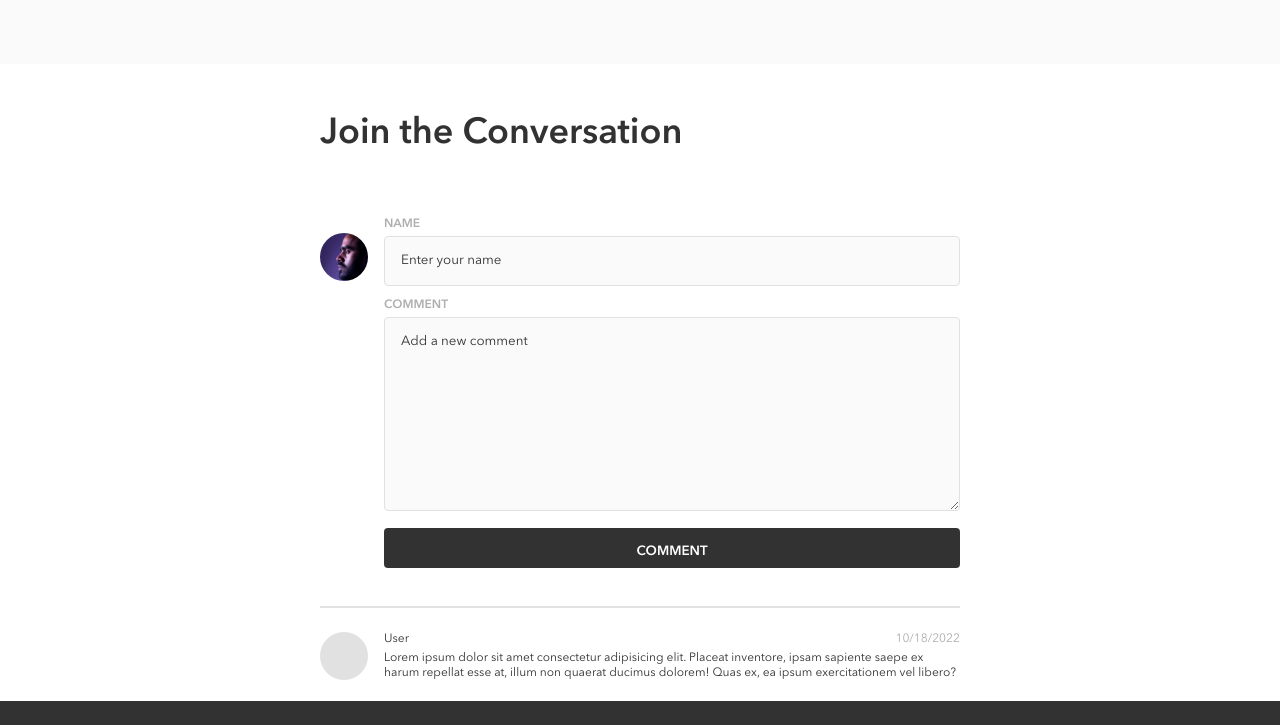
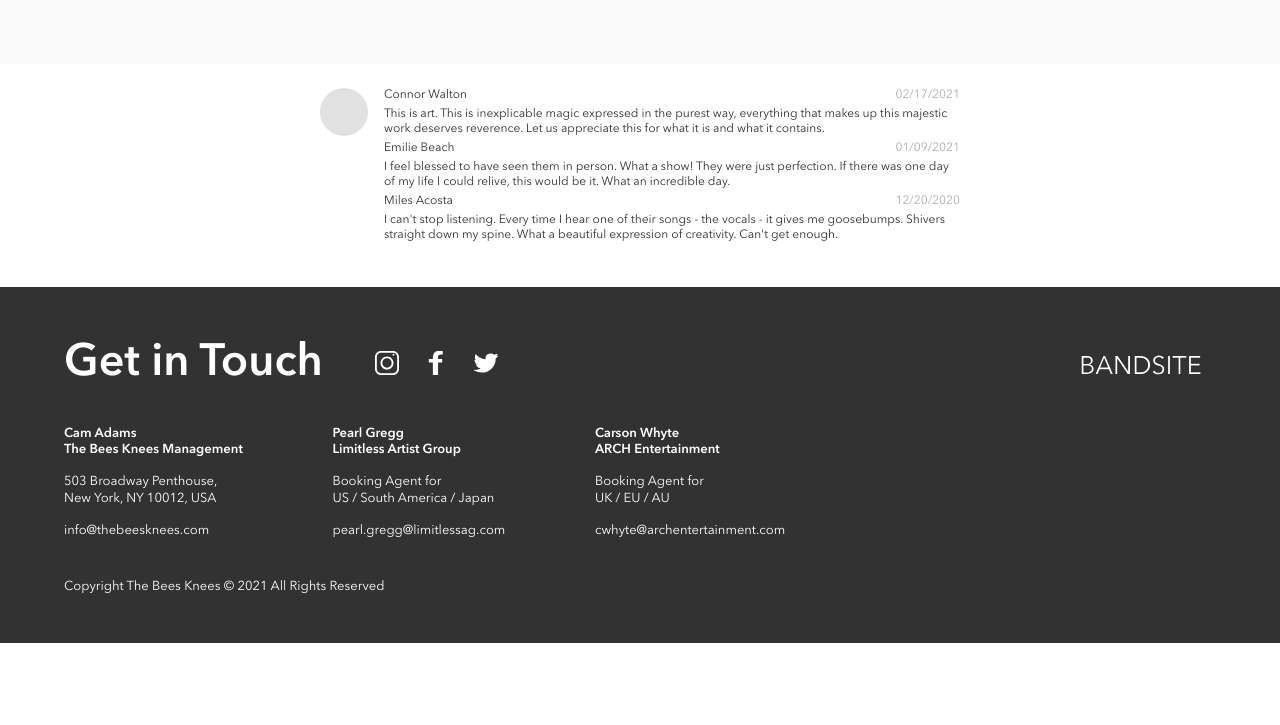
Before and after one commit to vivi-su/vivi-schulz-bandsite, a plain HTML site: page index.html in a window 1280 px wide. Shown: the part 2575-3300 px from the top of the page. After the commit the page ends 3218 px from the top, so only its background shows below. Drawn offline with Linux system fonts and the light colour scheme.

Commit message:
Try to feed img into JS code for comment section.

```diff
--- a/index.html
+++ b/index.html
@@ -146,12 +146,12 @@
       <div class="comment__section">
           <div class="comment__form-image" >
           </div>
-         <form class="comment__form" action="" method="">
-              <label>NAME</label>
-              <input type="text" placeholder="Enter your name" autofocus>
+         <form class="comment__form" action="URL" method="POST">
+              <label for="userName" name="userName">NAME</label>
+              <input id ="userName" type="text" placeholder="Enter your name" autofocus>
 
             <label>COMMENT</label>
-            <textarea name="" id="" cols="20" rows="10">Add a new comment</textarea>
+            <textarea name="bio" id="" cols="20" rows="10">Add a new comment</textarea>
             <button>COMMENT</button>
           </form>
       </div>
@@ -162,16 +162,18 @@
 
     <section class="comment">
       <article class="comment__section">
-        <div class="comment__message-wraper">
+        <!-- <div class="comment__message-wraper">
             <div class="comment__message-image" ></div>
-        </div>
-         <section class="comment__message">
+        </div> -->
+        <!-- <section class="comment__message">
 
               <p class="comment__message-user">User</p>
               <p class="comment__message-date">10/18/2022</p>
 
               <p class="comment__message-content">Lorem ipsum dolor sit amet consectetur adipisicing elit. Placeat inventore, ipsam sapiente saepe ex harum repellat esse at, illum non quaerat ducimus dolorem! Quas ex, ea ipsum exercitationem vel libero?</p>
-            </section>
+        </section> -->
+
+
           </article>
     </section>
 
--- a/scripts/index-page.js
+++ b/scripts/index-page.js
@@ -22,63 +22,56 @@ const userInput = [
 ];
 
 
-// const renderInput = (userInput,commentMessage) =>{
+const renderInput = (userInput,commentMessage) =>{
 
-//     const commentMessageU = document.createElement('p');
-//     commentMessageU.classList.add('comment__message-user');
-//     commentMessageU.innerText = userInput.name;
+    const commentMessageU = document.createElement('p');
+    commentMessageU.classList.add('comment__message-user');
+    commentMessageU.innerText = userInput.name;
 
-//     const commentMessageD = document.createElement('p');
-//     commentMessageD.classList.add('comment__message-date');
-//     commentMessageD.innerText = userInput.date;
+    const commentMessageD = document.createElement('p');
+    commentMessageD.classList.add('comment__message-date');
+    commentMessageD.innerText = userInput.date;
 
-//     const commentMessageC = document.createElement('p');
-//     commentMessageC.classList.add('comment__message-content');
-//     commentMessageC.innerText = userInput.content;
+    const commentMessageC = document.createElement('p');
+    commentMessageC.classList.add('comment__message-content');
+    commentMessageC.innerText = userInput.content;
 
-//     commentMessage.appendChild(commentMessageU);
-//     commentMessage.appendChild(commentMessageD);
-//     commentMessage.appendChild(commentMessageC);
-// };
+    commentMessage.appendChild(commentMessageU);
+    commentMessage.appendChild(commentMessageD);
+    commentMessage.appendChild(commentMessageC);
+};
+
+
+const render = () => {
+
+const comment = document.querySelector('.comment');
+comment.innerHTML = " ";
+
+const commentSection = document.createElement('article');
+commentSection.classList.add('comment__section');
+comment.appendChild(commentSection);
+
+
+const commentMessageWraper = document.createElement('div');
+commentMessageWraper.classList.add("comment__message-wraper");
+commentSection.appendChild(commentMessageWraper);
+
+
+const commentMessageImage = document.createElement('div');
+commentMessageImage.classList.add('comment__message-image');
+commentMessageWraper.appendChild(commentMessageImage);
+
+
+const commentMessage = document.createElement('section');
+commentMessage.classList.add('comment__message');
+commentSection.appendChild(commentMessage);
 
 
 
+for (let i = 0; i < userInput.length; i++) {
+  renderInput(userInput[i], commentMessage);
+}
 
-// const renderMessage = (commentSection) =>{
-// const commentMessage = document.createElement('section');
-// commentMessage.classList.add('comment__message');
-// commentSection.appendChild(commentMessage);
-// for(let i =0; i< userInput.length; i++){
-//     renderInput(userInput[i], commentMessage);
-// }
-// };
-
-// const renderCallImage = (commentMessageWrapper)=>{
-//     const commentMessageImage = document.createElement('div');
-//     commentMessageImage.classList.add("comment__message-image");
-//     commentMessageWrapper.appendChild(commentMessageImage);
-// };
-
-
-const render = () =>{
-const commentSection = document.getElementsByClassName(
-  "comment__section comment--section"
-);
-console.log(commentSection);
-// commentSection.innerHTML = '';
-
-// const commentEmpty = document.createElement('div');
-// commentEmpty.classList.add('comment__empty');
-
-// const commentMessageWrapper = document.createElement('div');
-// commentMessageWrapper.classList.add('comment__message-wraper');
-
-// commentSection.appendchild(commentEmpty);
-// commentSection.appendchild(commentMessageWrapper);
-
-// renderCallImage(commentMessageWrapper);
-
-// renderMessage(commentSection);
 };
 
 
--- a/styles/partials/components/_comment.scss
+++ b/styles/partials/components/_comment.scss
@@ -102,7 +102,6 @@
   }
 
   &__hr{
-
     border:1px solid $secondary-mercury;
   }
 
```
Also changed, not shown: 1 other file.
